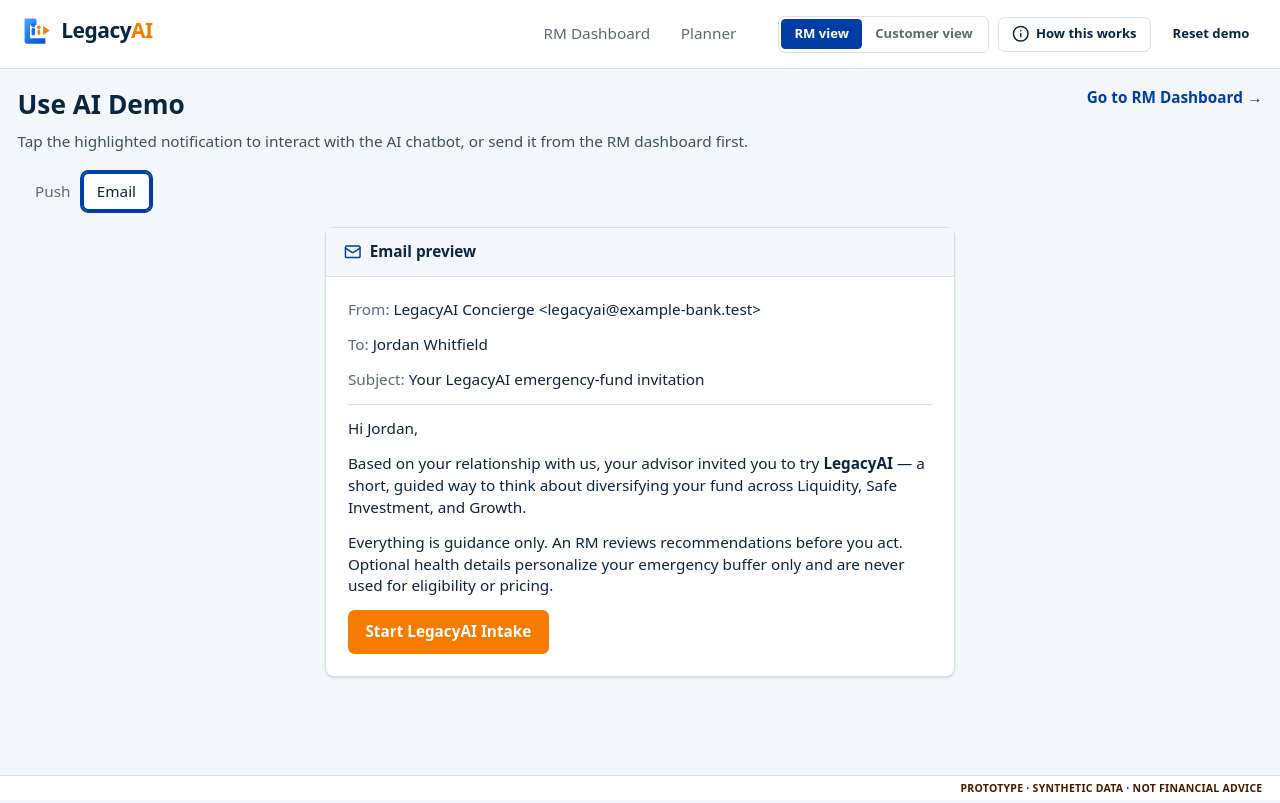
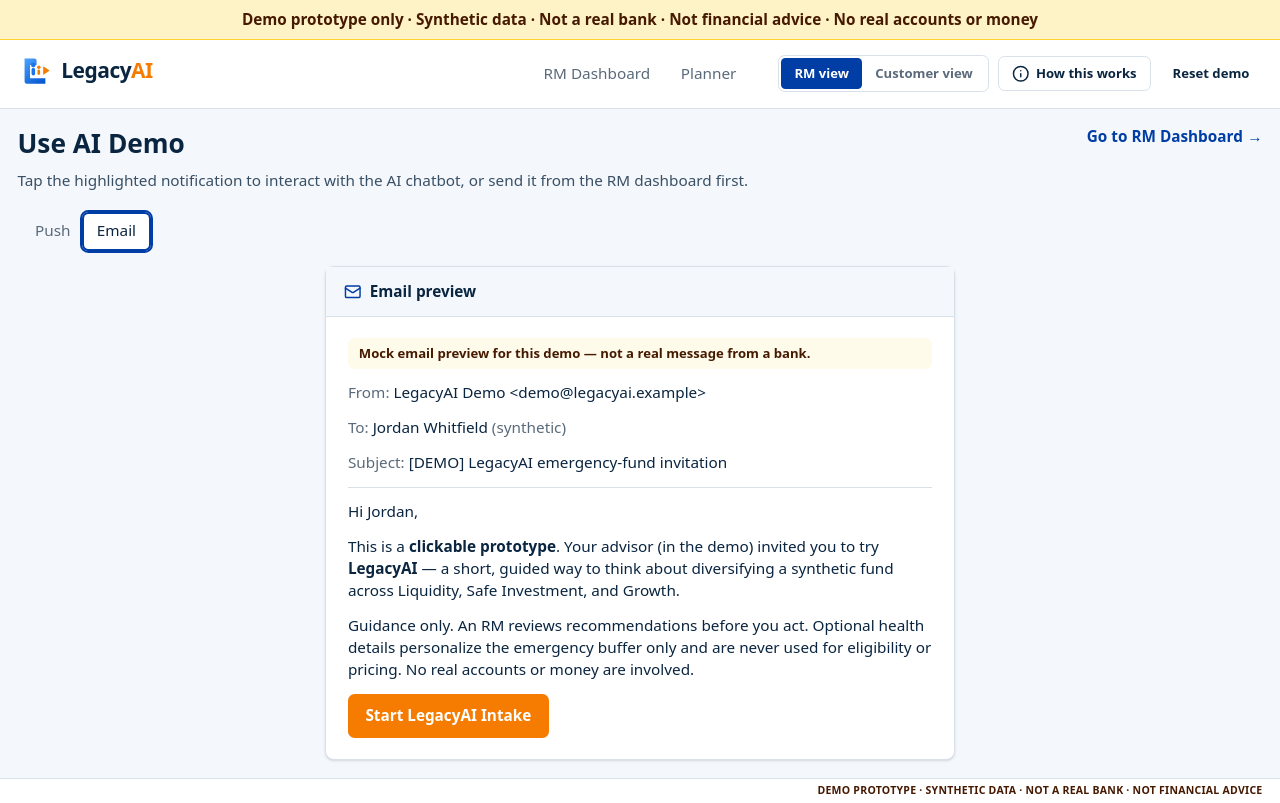
Before and after one commit to Prosper-Mapepa/LegacyAI, a Next.js app: page /customer in a window 1280 px wide. Both pictures are taken after a click on the tab "Email". Built offline with nearby package versions, Linux system fonts and the light colour scheme.

Commit message:
first commit

```diff
--- a/src/app/customer/page.tsx
+++ b/src/app/customer/page.tsx
@@ -89,11 +89,11 @@
                           Now
                         </p>
                         <p className="mt-1 text-sm font-semibold text-pnc-navy">
-                          Ready to plan your emergency fund?
+                          [Demo] Ready to plan your emergency fund?
                         </p>
                         <p className="mt-1 text-xs text-pnc-slate">
-                          Your relationship manager invited you to a short
-                          intake. Tap to get started.
+                          Demo invite from your RM. Synthetic data only — tap to
+                          open the AI chatbot intake.
                         </p>
                       </div>
                     </div>
@@ -113,30 +113,36 @@
               </span>
             </div>
             <div className="space-y-3 p-5 text-sm">
+              <p className="rounded-md bg-amber-50 px-2.5 py-1.5 text-xs font-semibold text-amber-950">
+                Mock email preview for this demo — not a real message from a
+                bank.
+              </p>
               <p>
-                <span className="text-pnc-slate">From:</span> LegacyAI Concierge
-                &lt;legacyai@example-bank.test&gt;
+                <span className="text-pnc-slate">From:</span> LegacyAI Demo
+                &lt;demo@legacyai.example&gt;
               </p>
               <p>
                 <span className="text-pnc-slate">To:</span> {featured.firstName}{" "}
-                {featured.lastName}
+                {featured.lastName}{" "}
+                <span className="text-pnc-slate">(synthetic)</span>
               </p>
               <p>
-                <span className="text-pnc-slate">Subject:</span> Your LegacyAI
+                <span className="text-pnc-slate">Subject:</span> [DEMO] LegacyAI
                 emergency-fund invitation
               </p>
               <hr className="border-pnc-border" />
               <p className="text-pnc-navy">Hi {featured.firstName},</p>
               <p className="text-pnc-navy">
-                Based on your relationship with us, your advisor invited you to
-                try <strong>LegacyAI</strong> — a short, guided way to think
-                about diversifying your fund across Liquidity, Safe Investment,
-                and Growth.
+                This is a <strong>clickable prototype</strong>. Your advisor
+                (in the demo) invited you to try <strong>LegacyAI</strong> — a
+                short, guided way to think about diversifying a synthetic fund
+                across Liquidity, Safe Investment, and Growth.
               </p>
               <p className="text-pnc-navy">
-                Everything is guidance only. An RM reviews recommendations before
-                you act. Optional health details personalize your emergency
-                buffer only and are never used for eligibility or pricing.
+                Guidance only. An RM reviews recommendations before you act.
+                Optional health details personalize the emergency buffer only
+                and are never used for eligibility or pricing. No real accounts
+                or money are involved.
               </p>
               <Button type="button" onClick={openIntake}>
                 Start LegacyAI Intake
--- a/src/app/layout.tsx
+++ b/src/app/layout.tsx
@@ -1,6 +1,7 @@
 import type { Metadata } from "next";
 import { Geist, Geist_Mono } from "next/font/google";
 import { ClientOnly } from "@/components/client-only";
+import { PrototypeBanner } from "@/components/prototype-banner";
 import { PrototypeFooter } from "@/components/prototype-footer";
 import { Providers } from "@/components/providers";
 import { HeaderSkeleton, SiteLoader } from "@/components/site-loader";
@@ -18,9 +19,14 @@
 });
 
 export const metadata: Metadata = {
-  title: "LegacyAI",
+  title: "LegacyAI — Demo Prototype",
   description:
-    "AI-assisted wealth-transition and emergency-fund planning flow (synthetic prototype).",
+    "Clickable demo prototype only. Synthetic data. Not a real bank, not financial advice, and not a live product.",
+  robots: {
+    index: false,
+    follow: false,
+    googleBot: { index: false, follow: false },
+  },
   icons: {
     icon: [
       { url: "/favicon.svg", type: "image/svg+xml" },
@@ -41,6 +47,7 @@
         className={`${geistSans.variable} ${geistMono.variable} flex min-h-screen flex-col overflow-x-hidden antialiased`}
       >
         <Providers>
+          <PrototypeBanner />
           <ClientOnly fallback={<HeaderSkeleton />}>
             <SiteHeader />
           </ClientOnly>
--- /dev/null
+++ b/src/components/prototype-banner.tsx
@@ -0,0 +1,12 @@
+/** Always-visible demo disclaimer — reduces phishing false positives. */
+export function PrototypeBanner() {
+  return (
+    <div
+      role="status"
+      className="w-full border-b border-amber-300 bg-amber-100 px-3 py-2 text-center text-xs font-semibold leading-snug text-amber-950 sm:text-sm"
+    >
+      Demo prototype only · Synthetic data · Not a real bank · Not financial
+      advice · No real accounts or money
+    </div>
+  );
+}
--- a/src/components/prototype-footer.tsx
+++ b/src/components/prototype-footer.tsx
@@ -6,7 +6,8 @@
           role="status"
           className="text-center text-[0.6rem] font-bold uppercase leading-none tracking-wide text-amber-950 sm:text-right"
         >
-          Prototype · Synthetic Data · Not Financial Advice
+          Demo Prototype · Synthetic Data · Not A Real Bank · Not Financial
+          Advice
         </p>
       </div>
     </footer>
```
Also changed, not shown: public/robots.txt (added).
